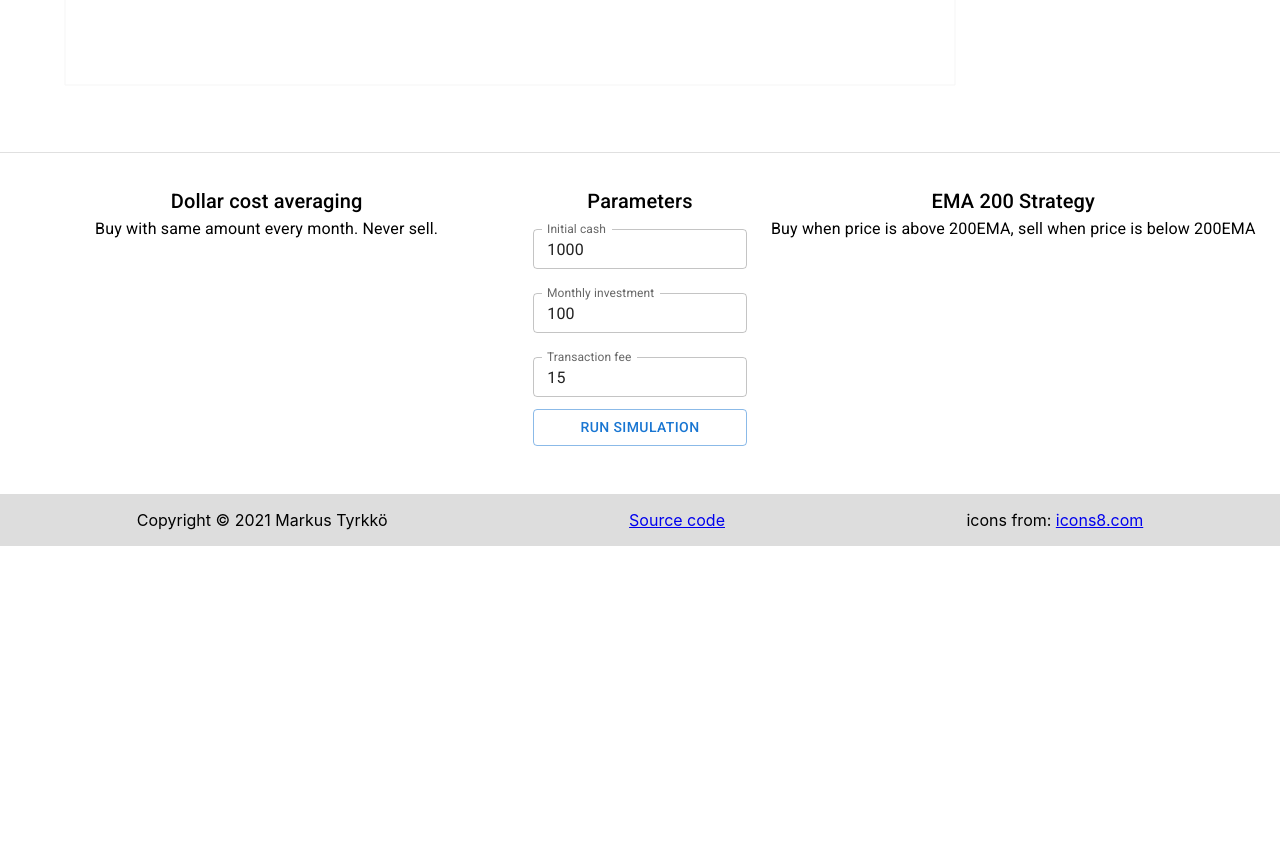
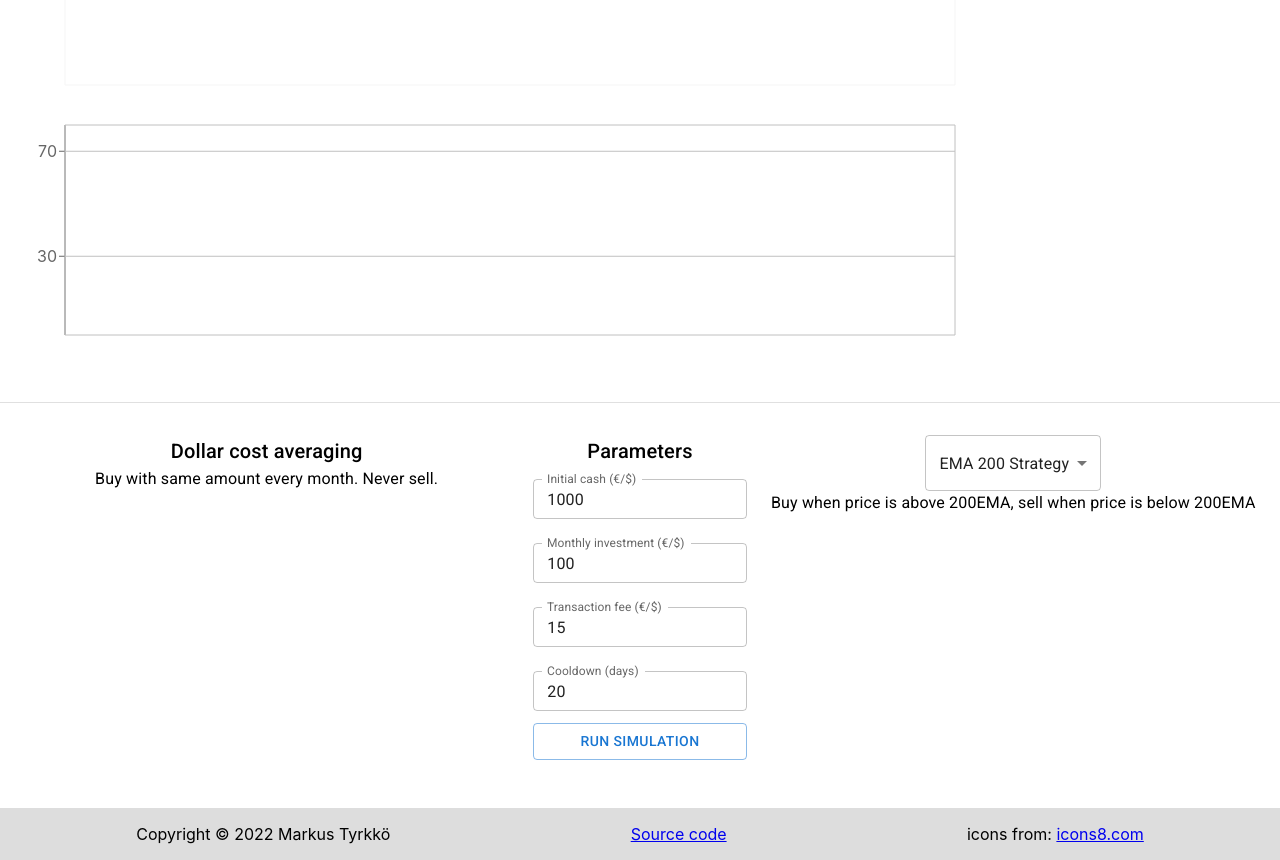
Before and after one commit to Marcholio/strategy-tester, a React (Create React App) app: page / in a window 1280 px wide. Shown: the part 440-1300 px from the top of the page. Before the commit the page ends 986 px from the top, so only its background shows below. Built offline with nearby package versions, Linux system fonts and the light colour scheme.

Commit message:
Added RSI strategy and other improvements

```diff
--- a/src/App.tsx
+++ b/src/App.tsx
@@ -12,12 +12,14 @@ import Header from "./components/Header";
 import Footer from "./components/Footer";
 import Chart from "./components/Chart";
 import Simulation from "./components/Simulation";
+import RSIChart from "./components/RSIChart";
 import indicators from "./utils/technicalIndicators";
 import mapData from "./utils/mapData";
 
 import sp500Price from "./data/SXR8.FRK-price.json";
 import sp500Ema200 from "./data/SXR8.FRK-EMA-200.json";
 import sp500Ema50 from "./data/SXR8.FRK-EMA-50.json";
+import sp500Rsi14 from "./data/SXR8.FRK-RSI-14.json";
 
 import "./App.css";
 
@@ -36,7 +38,7 @@ const App = () => {
     });
   };
 
-  const data = mapData(sp500Price, sp500Ema200, sp500Ema50);
+  const data = mapData(sp500Price, sp500Ema200, sp500Ema50, sp500Rsi14);
 
   // TODO: Plot strategy outcomes
 
@@ -45,7 +47,12 @@ const App = () => {
       <Header />
       <Grid container>
         <Grid item xs={10}>
-          <Chart data={data} selectedIndicators={selectedIndicators} />
+          <Chart
+            data={data}
+            selectedIndicators={selectedIndicators}
+            omitIndicators={[indicators.rsi14.key]}
+          />
+          {selectedIndicators[indicators.rsi14.key] && <RSIChart data={data} />}
         </Grid>
         <Grid item xs={2}>
           <Typography variant={"h6"}>Technical indicators</Typography>
--- a/src/components/Chart.tsx
+++ b/src/components/Chart.tsx
@@ -11,16 +11,7 @@ import {
 import indicators from "../utils/technicalIndicators";
 
 import { GraphDataPoint } from "../types";
-
-const RECHARTS_MAX_DATAPOINTS = 1000;
-
-// Compress the data for performance reasons
-// Only affects charting, does not affect simulation itself
-const compress = (data: GraphDataPoint[]): GraphDataPoint[] => {
-  const compressionRatio = Math.ceil(data.length / RECHARTS_MAX_DATAPOINTS);
-
-  return data.filter((d, idx) => idx % compressionRatio === 0);
-};
+import { compressChartData } from "../utils/chartUtils";
 
 const lineIndicator = (key: string) => {
   if (key in indicators) {
@@ -43,11 +34,23 @@ const lineIndicator = (key: string) => {
 const Chart = ({
   data,
   selectedIndicators,
+  omitIndicators,
 }: {
   data: GraphDataPoint[];
   selectedIndicators: { [key: string]: boolean };
+  omitIndicators: string[];
 }) => {
-  const compressedData = compress(data);
+  if (
+    omitIndicators.filter(
+      (indicator) => selectedIndicators[indicator] === undefined
+    ).length > 0
+  ) {
+    console.warn(
+      "WARNING: omitted indicators not present in selected indicators!"
+    );
+  }
+
+  const compressedData = compressChartData(data);
   return (
     <LineChart
       data={compressedData}
@@ -66,7 +69,9 @@ const Chart = ({
         dot={false}
       />
       {Object.keys(selectedIndicators)
-        .filter((key) => selectedIndicators[key])
+        .filter(
+          (key) => !omitIndicators.includes(key) && selectedIndicators[key]
+        )
         .map((key) => lineIndicator(key))}
     </LineChart>
   );
--- a/src/components/Footer.tsx
+++ b/src/components/Footer.tsx
@@ -11,7 +11,7 @@ const Footer = () => (
       bgcolor: "#ddd",
     }}
   >
-    <span>Copyright © 2021 Markus Tyrkkö</span>
+    <span>Copyright © 2022 Markus Tyrkkö</span>
     <span>
       <a
         href="https://github.com/Marcholio/strategy-tester"
--- /dev/null
+++ b/src/components/RSIChart.tsx
@@ -0,0 +1,38 @@
+import React from "react";
+import {
+  CartesianGrid,
+  Line,
+  LineChart,
+  YAxis,
+  Tooltip,
+  XAxis,
+} from "recharts";
+
+import { GraphDataPoint } from "../types";
+import { compressChartData } from "../utils/chartUtils";
+import indicators from "../utils/technicalIndicators";
+
+const RSIChart = ({ data }: { data: GraphDataPoint[] }) => {
+  const compressedData = compressChartData(data);
+  return (
+    <LineChart
+      data={compressedData}
+      width={window.innerWidth * (10 / 12) * 0.9}
+      height={250}
+    >
+      <XAxis dataKey="name" />
+      <YAxis min={0} max={100} ticks={[30, 70]} />
+      <Tooltip />
+      <CartesianGrid stroke="#c0c0c0" />
+      <Line
+        type="monotone"
+        dataKey={indicators.rsi14.key}
+        stroke={indicators.rsi14.color}
+        yAxisId={0}
+        dot={false}
+      />
+    </LineChart>
+  );
+};
+
+export default RSIChart;
--- a/src/components/Simulation/index.tsx
+++ b/src/components/Simulation/index.tsx
@@ -1,10 +1,10 @@
 import React, { useState } from "react";
-import { Grid, TextField, Typography } from "@mui/material";
+import { Grid, TextField, Typography, Select, MenuItem } from "@mui/material";
 import { Box } from "@mui/system";
 import { LoadingButton } from "@mui/lab";
 
 import { runSimulation } from "../../simulation";
-import { dollarCostAveraging, ema200Strategy } from "../../strategies";
+import strategies from "../../strategies";
 import TotalResult from "./TotalResult";
 import TransactionTable from "./TransactionTable";
 
@@ -14,10 +14,13 @@ import {
   SimulationParams,
 } from "../../types";
 
+type StrategyId = keyof typeof strategies;
+
 const defaultParams: SimulationParams = {
   initialCash: 1000,
   monthlyCash: 100,
   txCost: 15,
+  cooldown: 20,
 };
 
 const paramFieldStyle = {
@@ -32,29 +35,28 @@ const Simulation = ({ data }: { data: GraphDataPoint[] }) => {
 
   const [params, setParams] = useState<SimulationParams>(defaultParams);
 
-  const [strategy, setStrategy] = useState(ema200Strategy);
+  const [strategyId, setStrategyId] = useState<StrategyId>("ema200");
 
   const startSimulation = () => {
     setSimulationRunning(true);
 
-    const dcaOutcome = runSimulation(data, dollarCostAveraging, params);
-    const ema200Outcome = runSimulation(data, ema200Strategy, params);
+    const dcaOutcome = runSimulation(data, strategies.dca, params);
+    const outcome2 = runSimulation(data, strategies[strategyId], params);
 
     setOutcome1(dcaOutcome);
-    setOutcome2(ema200Outcome);
+    setOutcome2(outcome2);
 
     setSimulationRunning(false);
   };
 
-  // TODO: Implement strategy selectors
   return (
     <>
       <Grid container sx={{ margin: "2rem 0" }}>
         <Grid item xs={5}>
           <Box sx={{ textAlign: "center" }}>
-            <Typography variant="h6">{dollarCostAveraging.title}</Typography>
+            <Typography variant="h6">{strategies.dca.title}</Typography>
             <Typography variant="body1">
-              {dollarCostAveraging.description}
+              {strategies.dca.description}
             </Typography>
           </Box>
         </Grid>
@@ -69,7 +71,7 @@ const Simulation = ({ data }: { data: GraphDataPoint[] }) => {
             <Typography variant={"h6"}>Parameters</Typography>
             <TextField
               id="initialCash"
-              label="Initial cash"
+              label="Initial cash (€/$)"
               variant="outlined"
               type="number"
               size="small"
@@ -84,7 +86,7 @@ const Simulation = ({ data }: { data: GraphDataPoint[] }) => {
             />
             <TextField
               id="monthlyCash"
-              label="Monthly investment"
+              label="Monthly investment (€/$)"
               variant="outlined"
               type="number"
               size="small"
@@ -99,7 +101,7 @@ const Simulation = ({ data }: { data: GraphDataPoint[] }) => {
             />
             <TextField
               id="txCost"
-              label="Transaction fee"
+              label="Transaction fee (€/$)"
               variant="outlined"
               type="number"
               size="small"
@@ -108,6 +110,21 @@ const Simulation = ({ data }: { data: GraphDataPoint[] }) => {
                 setParams({
                   ...params,
                   txCost: parseInt(event.target.value, 10) || 0,
+                })
+              }
+              sx={paramFieldStyle}
+            />
+            <TextField
+              id="cooldown"
+              label="Cooldown (days)"
+              variant="outlined"
+              type="number"
+              size="small"
+              value={params.cooldown}
+              onChange={(event) =>
+                setParams({
+                  ...params,
+                  cooldown: parseInt(event.target.value, 10) || 0,
                 })
               }
               sx={paramFieldStyle}
@@ -124,8 +141,21 @@ const Simulation = ({ data }: { data: GraphDataPoint[] }) => {
         </Grid>
         <Grid item xs={5}>
           <Box sx={{ textAlign: "center" }}>
-            <Typography variant="h6">{strategy.title}</Typography>
-            <Typography variant="body1">{strategy.description}</Typography>
+            <Select
+              value={strategyId}
+              onChange={(e) => {
+                setStrategyId(e.target.value as StrategyId);
+              }}
+            >
+              {Object.entries(strategies).map(([key, value]) => (
+                <MenuItem key={key} value={key}>
+                  {value.title}
+                </MenuItem>
+              ))}
+            </Select>
+            <Typography variant="body1">
+              {strategies[strategyId].description}
+            </Typography>
           </Box>
         </Grid>
       </Grid>
--- a/src/strategies.ts
+++ b/src/strategies.ts
@@ -1,7 +1,6 @@
-import { GraphDataPoint, Strategy } from "./types";
+import { Strategy } from "./types";
 
 // TODO: Add more strategies,eg.
-// RSI
 // MACD
 
 /**
@@ -14,7 +13,6 @@ export const dollarCostAveraging: Strategy = {
   description: "Buy with same amount every month. Never sell.",
   buy: () => true,
   sell: () => false,
-  cooldown: 0,
 };
 
 /**
@@ -26,11 +24,8 @@ export const ema200Strategy: Strategy = {
   title: "EMA 200 Strategy",
   description:
     "Buy when price is above 200EMA, sell when price is below 200EMA",
-  buy: (datapoint: GraphDataPoint) =>
-    datapoint.ema200 !== null && datapoint.price > datapoint.ema200,
-  sell: (datapoint: GraphDataPoint) =>
-    datapoint.ema200 !== null && datapoint.price < datapoint.ema200,
-  cooldown: 20,
+  buy: (prev, cur) => cur.price > cur.ema200,
+  sell: (prev, cur) => cur.price < cur.ema200,
 };
 
 /**
@@ -41,9 +36,27 @@ export const ema200Strategy: Strategy = {
 export const ema50Strategy: Strategy = {
   title: "EMA 50 Strategy",
   description: "Buy when price is above 50EMA, sell when price is below 50EMA",
-  buy: (datapoint: GraphDataPoint) =>
-    datapoint.ema50 !== null && datapoint.price > datapoint.ema50,
-  sell: (datapoint: GraphDataPoint) =>
-    datapoint.ema50 !== null && datapoint.price < datapoint.ema50,
-  cooldown: 20,
+  buy: (prev, cur) => cur.price > cur.ema50,
+  sell: (prev, cur) => cur.price < cur.ema50,
 };
+
+/**
+ * Relative strength index strategy.
+ * Buy, if price is oversold
+ * Sell, if price is overbought
+ */
+export const rsi14Strategy: Strategy = {
+  title: "RSI 14 Strategy",
+  description: "Buy when RSI breaks above 30, sell when RSI is breaks below 70",
+  buy: (prev, cur) => prev.rsi14 < 30 && cur.rsi14 >= 30,
+  sell: (prev, cur) => prev.rsi14 > 70 && cur.rsi14 <= 70,
+};
+
+const strategies = {
+  dca: dollarCostAveraging,
+  ema200: ema200Strategy,
+  ema50: ema50Strategy,
+  rsi14: rsi14Strategy,
+};
+
+export default strategies;
--- /dev/null
+++ b/src/utils/chartUtils.ts
@@ -0,0 +1,11 @@
+import { GraphDataPoint } from "../types";
+
+const RECHARTS_MAX_DATAPOINTS = 1000;
+
+// Compress the data for performance reasons
+// Only affects charting, does not affect simulation itself
+export const compressChartData = (data: GraphDataPoint[]): GraphDataPoint[] => {
+  const compressionRatio = Math.ceil(data.length / RECHARTS_MAX_DATAPOINTS);
+
+  return data.filter((d, idx) => idx % compressionRatio === 0);
+};
--- a/src/utils/mapData.ts
+++ b/src/utils/mapData.ts
@@ -1,28 +1,39 @@
 import {
   AlphavantageEmaApiResponse,
+  AlphavantageIndicator,
   AlphavantagePriceApiResponse,
+  AlphavantageRsiApiResponse,
   GraphDataPoint,
 } from "../types";
+
+const parseIndicatorValue = (
+  data: AlphavantageRsiApiResponse | AlphavantageEmaApiResponse,
+  date: string,
+  indicator: AlphavantageIndicator
+): number | null =>
+  // @ts-ignore
+  data[`Technical Analysis: ${indicator}`][date]
+    ? // @ts-ignore
+      parseFloat(data[`Technical Analysis: ${indicator}`][date][indicator])
+    : null;
 
 const mapData = (
   priceData: AlphavantagePriceApiResponse,
   ema200Data: AlphavantageEmaApiResponse,
-  ema50Data: AlphavantageEmaApiResponse
+  ema50Data: AlphavantageEmaApiResponse,
+  rsi14Data: AlphavantageRsiApiResponse
 ): GraphDataPoint[] =>
   Object.keys(priceData["Time Series (Daily)"])
     .reverse()
     .map((date) => ({
       name: date,
-      price: parseFloat(
-        priceData["Time Series (Daily)"][date]["5. adjusted close"]
-      ),
-      ema200: ema200Data["Technical Analysis: EMA"][date]
-        ? parseFloat(ema200Data["Technical Analysis: EMA"][date]["EMA"])
-        : null,
-      ema50: ema50Data["Technical Analysis: EMA"][date]
-        ? parseFloat(ema50Data["Technical Analysis: EMA"][date]["EMA"])
-        : null,
+      price: parseFloat(priceData["Time Series (Daily)"][date]["4. close"]),
+      ema200: parseIndicatorValue(ema200Data, date, "EMA"),
+      ema50: parseIndicatorValue(ema50Data, date, "EMA"),
+      rsi14: parseIndicatorValue(rsi14Data, date, "RSI"),
     }))
-    .filter((d) => d.ema200 !== null); // Ensure that all datapoints have all indicators defined
+    .filter(
+      (d) => !Object.values(d).some((val) => val === null)
+    ) as GraphDataPoint[]; // Ensure that all datapoints have all indicators defined
 
 export default mapData;
--- a/src/utils/technicalIndicators.ts
+++ b/src/utils/technicalIndicators.ts
@@ -22,9 +22,18 @@ const ema50: TechnicalIndicator = {
   color: "#FFA500",
 };
 
+const rsi14: TechnicalIndicator = {
+  key: "rsi14",
+  type: "RSI",
+  period: 14,
+  description: "Relative strength index (RSI)",
+  color: "#673AB7",
+};
+
 const indicators = {
   ema200,
   ema50,
+  rsi14,
 };
 
 export default indicators;
```
Also changed, not shown: scripts/getData.ts (+102 -19 lines), src/simulation.ts (+10 -6 lines), src/types.ts (+48 -10 lines).
